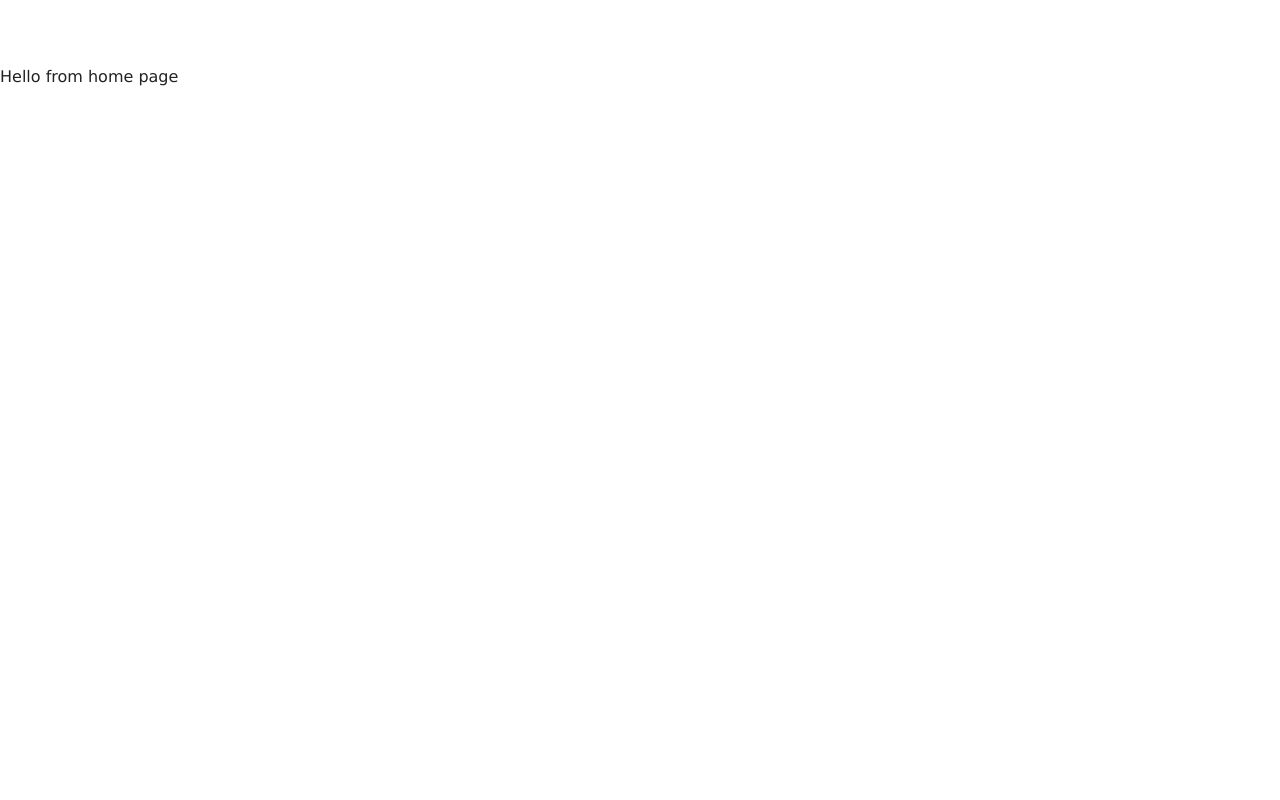
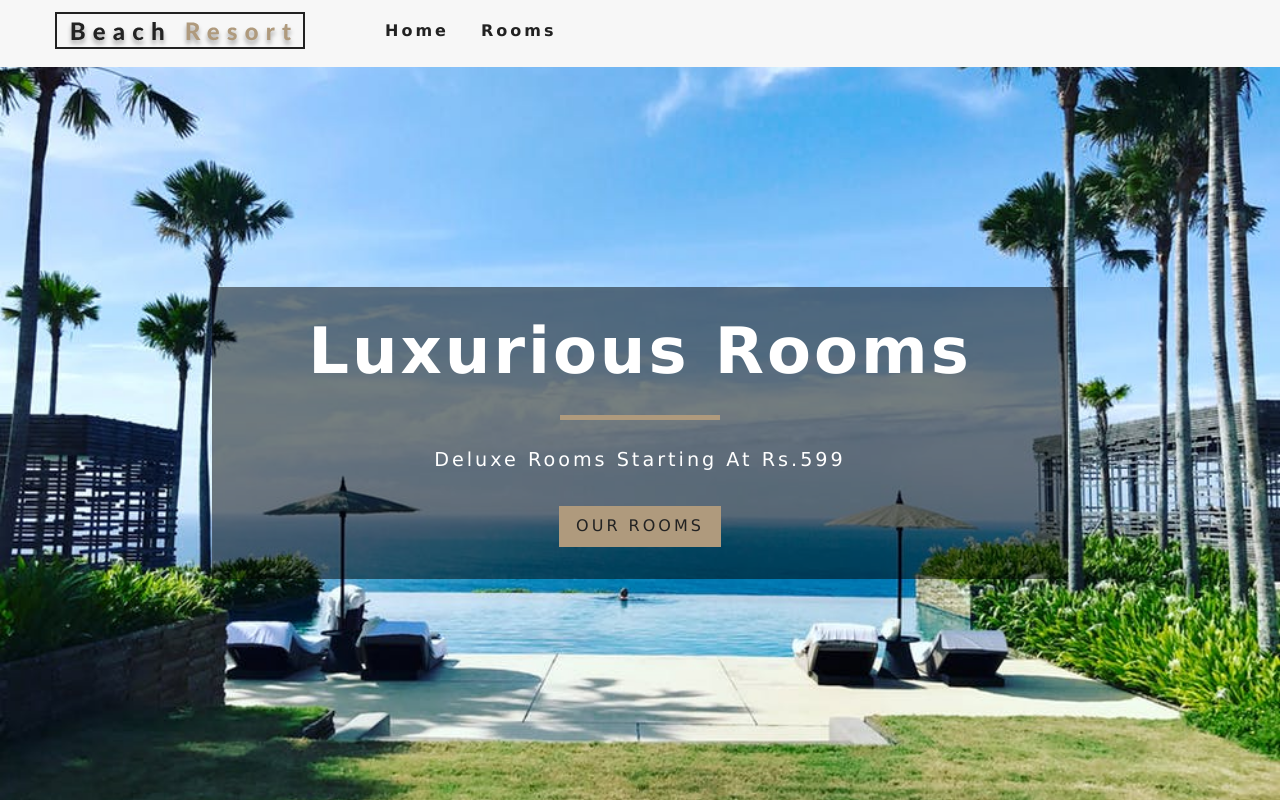
Before and after one commit to Eswarsai55/beachResort, a React (Create React App) app: page / in a window 1280 px wide. Built offline with nearby package versions, Linux system fonts and the light colour scheme.

Commit message:
Basic styling and hero component with default background

```diff
--- a/src/App.js
+++ b/src/App.js
@@ -8,13 +8,19 @@
 
  import { Route, Switch } from 'react-router-dom';
 
+ import Navbar from './components/Navbar';
+
 
 function App() {
   return (
     <div className="App">
-      <Route exact path='/' component={Home}/>
-      <Route exact path='/rooms' component={Rooms}/>
-      <Route exact path='/rooms/:slug' component={SingleRoom}/>{/*Route parameters to setup we need : */}
+      <Navbar/>
+      <Switch>
+        <Route exact path='/' component={Home}/>
+        <Route exact path='/rooms' component={Rooms}/>
+        <Route exact path='/rooms/:slug' component={SingleRoom}/>{/*Route parameters to setup we need : */}
+        <Route component={Error}/>
+      </Switch>
     </div>
   );
 }
--- /dev/null
+++ b/src/components/Banner.js
@@ -0,0 +1,12 @@
+import React from 'react'
+
+export default function Banner({children, title, subtitle}) {
+  return (
+    <div className="banner">
+      <h1>{title}</h1>
+      <div></div>
+      <p>{subtitle}</p>
+      {children}
+    </div>
+  )
+}
--- /dev/null
+++ b/src/components/Hero.js
@@ -0,0 +1,13 @@
+import React from 'react'
+
+export default function Hero({children, hero}) {
+  return (
+    <header className={hero}>
+      {children}
+    </header>
+  )
+}
+
+Hero.defaultProps = {
+  hero: 'defaultHero'
+}
--- /dev/null
+++ b/src/components/Navbar.js
@@ -0,0 +1,36 @@
+import React, { Component } from 'react'
+import logo from '../images/logo.svg';
+import { FaAlignRight } from 'react-icons/fa';
+import {Link} from 'react-router-dom';
+
+export class Navbar extends Component {
+  state = {
+    isOpen: false,
+  }
+
+  toggle = () => {
+    this.setState({
+      isOpen: !this.state.isOpen,
+    })
+  }
+  render() {
+    return (
+      <nav className="navbar">
+        <div className="nav-center">
+          <div className="nav-header">
+            <Link to='/'><img src={logo} alt="Beach Resort"/></Link>
+            <button type="button" className="nav-btn" onClick={this.toggle}>
+              <FaAlignRight className="nav-icon"/>
+            </button>
+          </div>
+          <ul className={this.state.isOpen? "nav-links show-nav": "nav-links"}>
+            <li><Link to='/'>Home</Link></li>
+            <li><Link to='/rooms'>Rooms</Link></li>
+          </ul>
+        </div>
+      </nav>
+    )
+  }
+}
+
+export default Navbar
--- a/src/pages/Error.js
+++ b/src/pages/Error.js
@@ -1,9 +1,16 @@
 import React from 'react'
+import Hero from '../components/Hero';
+import Banner from '../components/Banner';
+import {Link} from 'react-router-dom';
 
 export default function Error() {
   return (
     <div>
-      Hello from error page
+      <Hero>
+      <Banner title="404" subtitle="Page Not Found">
+        <Link to='/' className="btn-primary">Return Home</Link>
+      </Banner>
+      </Hero>
     </div>
   )
 }
--- a/src/pages/Home.js
+++ b/src/pages/Home.js
@@ -1,9 +1,14 @@
 import React from 'react'
+import Hero from '../components/Hero';
+import Banner from '../components/Banner';
+import {Link} from 'react-router-dom';
 
 export default function Home() {
   return (
-    <div>
-      Hello from home page
-    </div>
+    <Hero>
+      <Banner title="luxurious rooms" subtitle="deluxe rooms starting at Rs.599">
+        <Link to='/rooms' className="btn-primary">Our Rooms</Link>
+      </Banner>
+    </Hero>
   )
 }
--- a/src/pages/Rooms.js
+++ b/src/pages/Rooms.js
@@ -1,9 +1,17 @@
-import React from 'react'
+import React from 'react';
+import Hero from '../components/Hero';
+import Banner from '../components/Banner';
+import {Link} from 'react-router-dom';
+
 
 export default function Rooms() {
   return (
     <div>
-     hello from rooms page
+      <Hero hero="roomsHero">
+      <Banner title="Our Rooms">
+        <Link to='/' className="btn-primary">Return Home</Link>
+      </Banner>
+      </Hero>
     </div>
   )
 }
```
